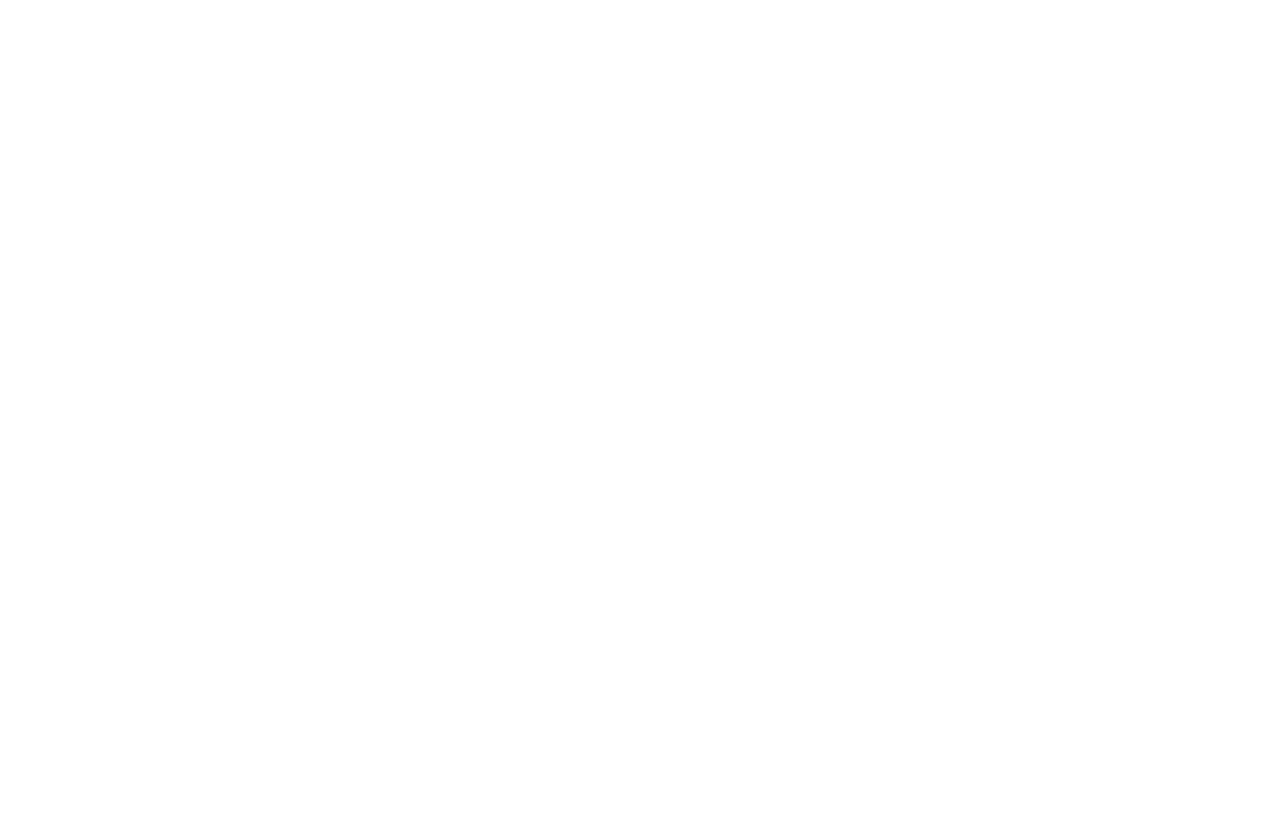
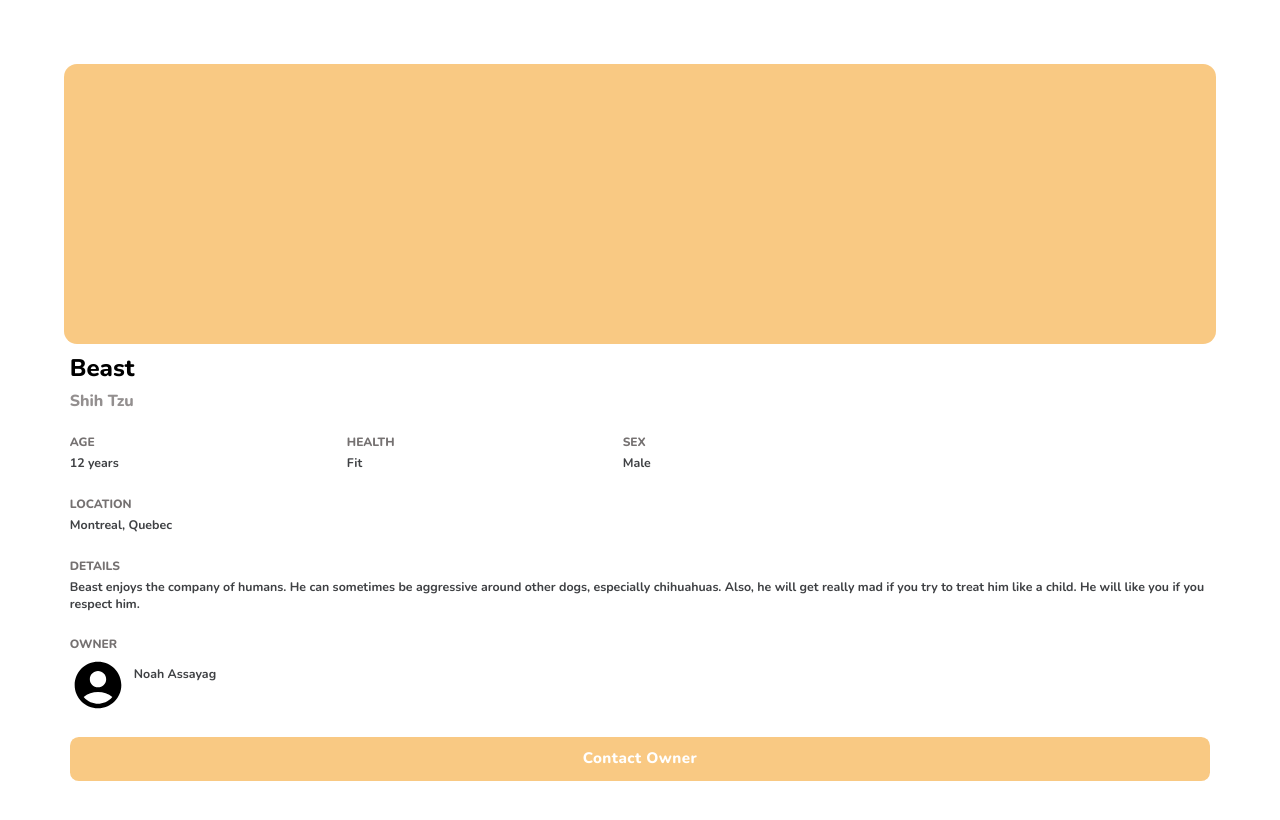
Before and after one commit to jaspreet305/WhiskerWatch, a React (Create React App) app in the folder frontend/: page /pet-profile in a window 1280 px wide. Shown: the top 820 px of the page. Built offline with nearby package versions, Linux system fonts and the light colour scheme.

Commit message:
almost finish pet profile

```diff
--- a/frontend/package.json
+++ b/frontend/package.json
@@ -3,6 +3,10 @@
   "version": "0.1.0",
   "private": true,
   "dependencies": {
+    "@emotion/react": "^11.10.6",
+    "@emotion/styled": "^11.10.6",
+    "@mui/icons-material": "^5.11.11",
+    "@mui/material": "^5.11.15",
     "@testing-library/jest-dom": "^5.16.5",
     "@testing-library/react": "^13.4.0",
     "@testing-library/user-event": "^13.5.0",
--- a/frontend/public/index.html
+++ b/frontend/public/index.html
@@ -14,7 +14,10 @@
       manifest.json provides metadata used when your web app is installed on a
       user's mobile device or desktop. See https://developers.google.com/web/fundamentals/web-app-manifest/
     -->
-    <link rel="manifest" href="%PUBLIC_URL%/manifest.json" />
+    <link rel="preconnect" href="https://fonts.googleapis.com">
+    <link rel="preconnect" href="https://fonts.gstatic.com" crossorigin>
+    <link href="https://fonts.googleapis.com/css2?family=Nunito:ital,wght@0,200;0,300;0,400;0,500;0,600;0,700;0,800;0,900;0,1000;1,200;1,300;1,400;1,500&display=swap" rel="stylesheet">
+
     <!--
       Notice the use of %PUBLIC_URL% in the tags above.
       It will be replaced with the URL of the `public` folder during the build.
--- a/frontend/src/App.css
+++ b/frontend/src/App.css
@@ -1,38 +1,4 @@
-.App {
-  text-align: center;
+* {
+  font-family: 'Nunito', sans-serif;
+  font-weight: 400;
 }
-
-.App-logo {
-  height: 40vmin;
-  pointer-events: none;
-}
-
-@media (prefers-reduced-motion: no-preference) {
-  .App-logo {
-    animation: App-logo-spin infinite 20s linear;
-  }
-}
-
-.App-header {
-  background-color: #282c34;
-  min-height: 100vh;
-  display: flex;
-  flex-direction: column;
-  align-items: center;
-  justify-content: center;
-  font-size: calc(10px + 2vmin);
-  color: white;
-}
-
-.App-link {
-  color: #61dafb;
-}
-
-@keyframes App-logo-spin {
-  from {
-    transform: rotate(0deg);
-  }
-  to {
-    transform: rotate(360deg);
-  }
-}
--- a/frontend/src/components/Profile/PetProfile.css
+++ b/frontend/src/components/Profile/PetProfile.css
@@ -0,0 +1,84 @@
+.profile-page-container {
+    margin-top: 5%;
+    margin-bottom: 5%;
+    margin-left: 4%;
+}
+
+.pet-picture {
+    background-color: #F9C983;
+    height: 35vh;
+    width: 100%;
+    border-radius: 13px;
+}
+
+.pet-info {
+    margin-left: 0.5%;
+    margin-right: 0.5%;
+}
+
+.pet-name h1 {
+    margin-top: 1vh;
+    margin-bottom: 0px;
+    font-weight: 800 !important;
+    font-size: 3vh;
+}
+
+.pet-breed h2 {
+    margin-top: 0.7vh;
+    margin-bottom: 1.3vh;
+    color: #938F8F;
+    font-size: 2vh;
+    font-weight: 800 !important;
+}
+
+.info-row {
+    display: flex;
+}
+
+.info-row h3 {
+    font-size: 1.5vh;
+    font-weight: 800 !important;
+    color: #757171;
+    margin-bottom: 0.55vh;
+}
+
+.info-row p {
+    font-size: 1.55vh;
+    font-weight: 700 !important;
+    color: #3F4144;
+    margin-top: 0px;
+}
+
+.specific-info {
+    margin-right: 20%;
+}
+
+.owner {
+    display: flex;
+    margin-bottom: 3vh;
+}
+
+.owner p{
+    margin-top: 1vh;
+    margin-left: 1vh;
+}
+
+.owner-icon {
+    font-size: 3.5rem !important;
+}
+
+.contact-owner-button {
+    width: 100%;
+    height: 5.5vh;
+}
+
+.contact-owner-button.MuiButton-contained {
+    background-color: #F9C983;
+    color: #FFF;
+    border-radius: 1.1vh;
+    box-shadow: none;
+    font-family: inherit;
+    font-size: 1.9vh;
+    font-weight: 800;
+    text-transform: none;
+}
--- a/frontend/src/components/Profile/PetProfile.js
+++ b/frontend/src/components/Profile/PetProfile.js
@@ -1,11 +1,64 @@
 import "./PetProfile.css";
 import * as React from "react";
+import Grid from '@mui/material/Grid';
+import Container from '@mui/material/Container';
+import Button from '@mui/material/Button';
+import AccountCircleIcon from '@mui/icons-material/AccountCircle';
 
 export function PetProfile() {
 
     return (
-        <>
-
-        </>
+        <Container className="profile-page-container">
+            <Grid className="pet-picture">
+            </Grid>
+            <Grid className="pet-info">
+                <div className="pet-name">
+                    <h1>Beast</h1>
+                </div>
+                <div className="pet-breed">
+                    <h2>Shih Tzu</h2>
+                </div>
+                <div className="info-row">
+                    <Grid className="specific-info">
+                        <h3>AGE</h3>
+                        <p>12 years</p>
+                    </Grid>
+                    <Grid className="specific-info">
+                        <h3>HEALTH</h3>
+                        <p>Fit</p>
+                    </Grid>
+                    <Grid className="specific-info">
+                        <h3>SEX</h3>
+                        <p>Male</p>
+                    </Grid>
+                </div>
+                <div className="info-row">
+                    <Grid>
+                        <h3>LOCATION</h3>
+                        <p>Montreal, Quebec</p>
+                    </Grid>
+                </div>
+                <div className="info-row">
+                    <Grid>
+                        <h3>DETAILS</h3>
+                        <p>Beast enjoys the company of humans. He can sometimes be aggressive around other dogs, especially chihuahuas. Also, he will get really mad if you try to treat him like a child. He will like you if you respect him.</p>
+                    </Grid>
+                </div>
+                <div className="info-row">
+                    <Grid>
+                        <h3>OWNER</h3>
+                        <div className="owner">
+                            <AccountCircleIcon className="owner-icon" />
+                            <p> Noah Assayag </p>
+                        </div>
+                    </Grid>
+                </div>
+                <div>
+                    <Button className="contact-owner-button" variant="contained" >
+                        Contact Owner
+                    </Button>
+                </div>
+            </Grid>
+        </Container>
     );
 }
```
Also changed, not shown: 1 other file (tests, documents, lock files or other folders).
